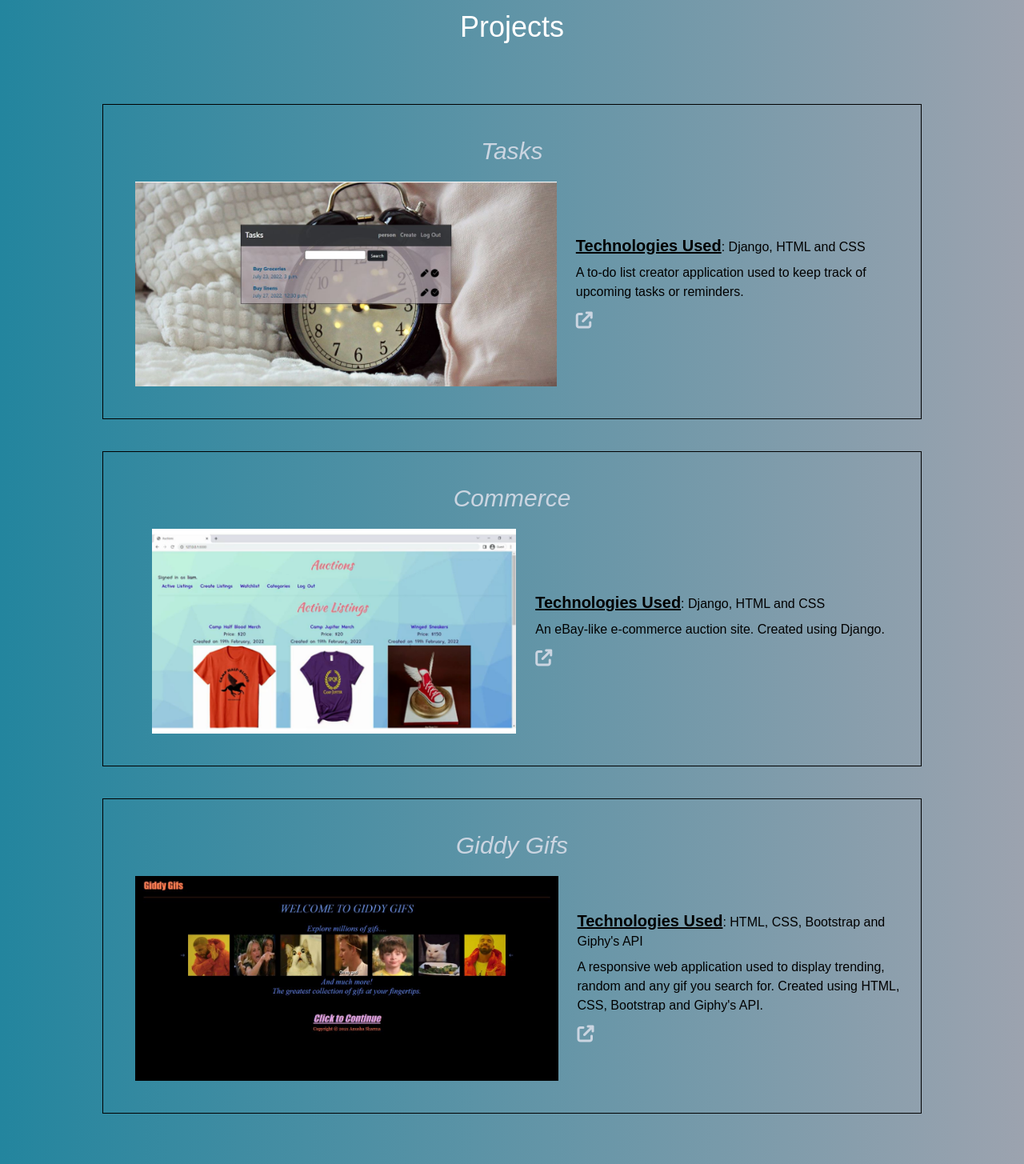
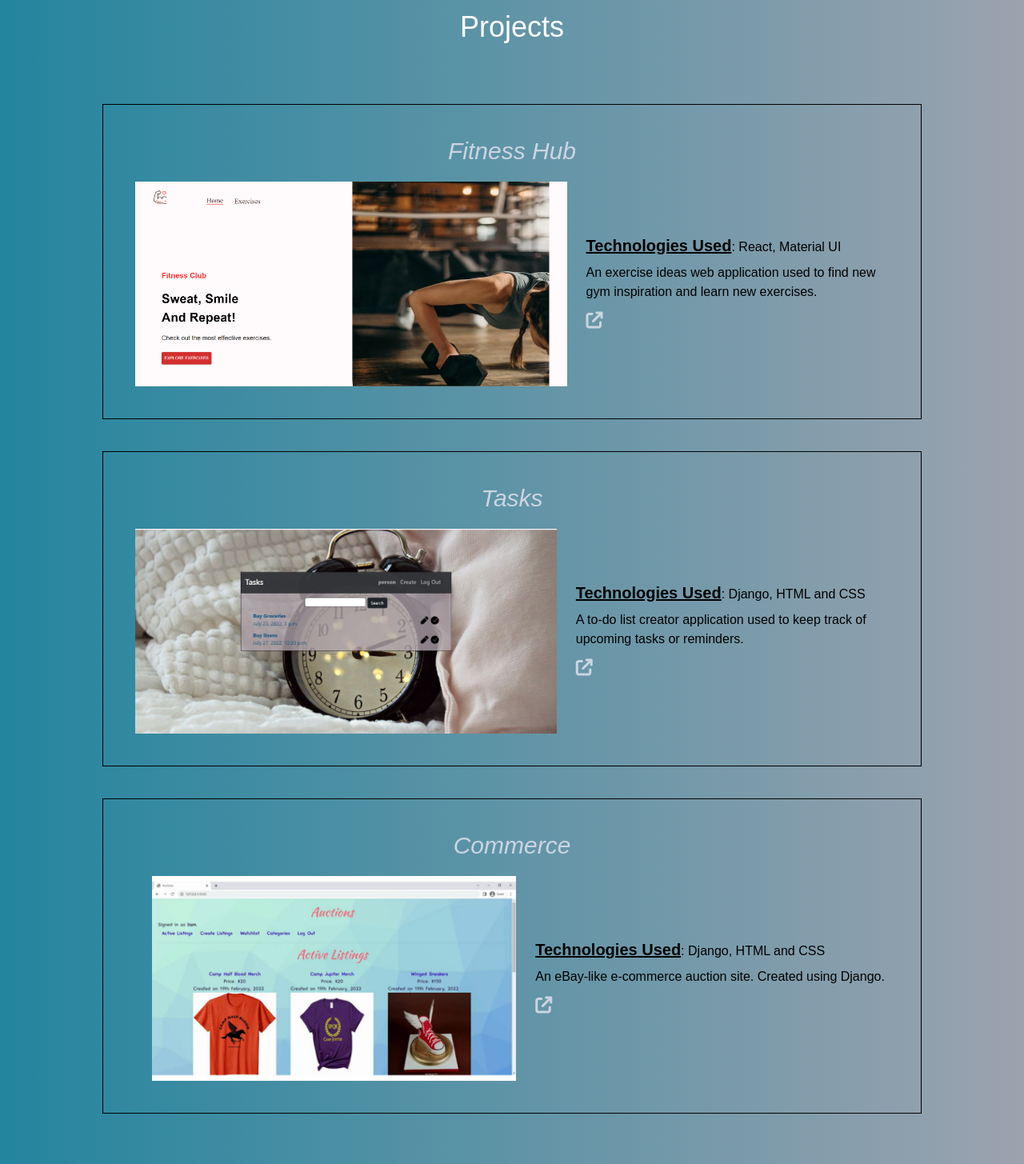
Before and after one commit to anusha421/My-Portfolio, a React (Create React App) app: page / in a window 1280 px wide. Shown: the part 1960-3415 px from the top of the page at 80% size. Built offline with nearby package versions, Linux system fonts and the light colour scheme.

Commit message:
projects update

```diff
--- a/src/data.js
+++ b/src/data.js
@@ -1,7 +1,7 @@
 import tasks from "./assets/tasks.jpeg";
 import commerce from "./assets/commerce.png";
-import giddygifs from "./assets/giddygifs.jpeg";
-import css from "./assets/css.png"
+import fitnesshub from './assets/fitnesshub.png';
+import css from "./assets/css.png";
 import cpp from "./assets/cpp.png";
 import django from "./assets/django.png";
 import git from "./assets/git.png";
@@ -14,6 +14,14 @@ import sql from "./assets/sql.png";
 
 export const projects = [
   {
+    title: "Fitness Hub",
+    subtitle: "React, Material UI",
+    description:
+      "An exercise ideas web application used to find new gym inspiration and learn new exercises.",
+    image: fitnesshub,
+    link: "https://fitness-hubb.netlify.app/",
+  },
+  {
     title: "Tasks",
     subtitle: "Django, HTML and CSS",
     description:
@@ -24,34 +32,28 @@ export const projects = [
   {
     title: "Commerce",
     subtitle: "Django, HTML and CSS",
-    description:
-      "An eBay-like e-commerce auction site. Created using Django.",
+    description: "An eBay-like e-commerce auction site. Created using Django.",
     image: commerce,
     link: "https://youtu.be/v0pd3395iFI?si=yuyr-7te_lao6q1S",
-  },
-  {
-    title: "Giddy Gifs",
-    subtitle: "HTML, CSS, Bootstrap and Giphy's API",
-    description:
-      "A responsive web application used to display trending, random and any gif you search for. Created using HTML, CSS, Bootstrap and Giphy's API.",
-    image: giddygifs,
-    link: "https://www.youtube.com/watch?v=uz20vBS0CDE",
   },
 ];
 
 export const achievements = [
   {
     title: "CS50's Introduction to Computer Science",
-    description: "A basic computer course including topics like abstraction, algorithms,data structures, encapsulation, resource management, security, software engineering, and web programming. Languages include C, Python, and SQL plus HTML, CSS, and JavaScript.",
-    certificate: "https://cs50.harvard.edu/certificates/96e7327d-feb5-4be5-9a31-43e336aba980",
+    description:
+      "A basic computer course including topics like abstraction, algorithms,data structures, encapsulation, resource management, security, software engineering, and web programming. Languages include C, Python, and SQL plus HTML, CSS, and JavaScript.",
+    certificate:
+      "https://cs50.harvard.edu/certificates/96e7327d-feb5-4be5-9a31-43e336aba980",
   },
   {
     title: "CS50's Web Programming with Python and JavaScript",
-    description: "To learn about design and implementation of web apps with Python,  JavaScript, and SQL using frameworks like Django, React, and Bootstrap. Topics include database design, scalability, security, and user experience.",
-    certificate: "https://cs50.harvard.edu/certificates/4dca46d5-b1f6-4950-82a4-3b0710c4470f",
-  }
-]
-
+    description:
+      "To learn about design and implementation of web apps with Python,  JavaScript, and SQL using frameworks like Django, React, and Bootstrap. Topics include database design, scalability, security, and user experience.",
+    certificate:
+      "https://cs50.harvard.edu/certificates/4dca46d5-b1f6-4950-82a4-3b0710c4470f",
+  },
+];
 
 export const skills = [
   {
```
Also changed, not shown: src/assets/fitnesshub.png (added).
